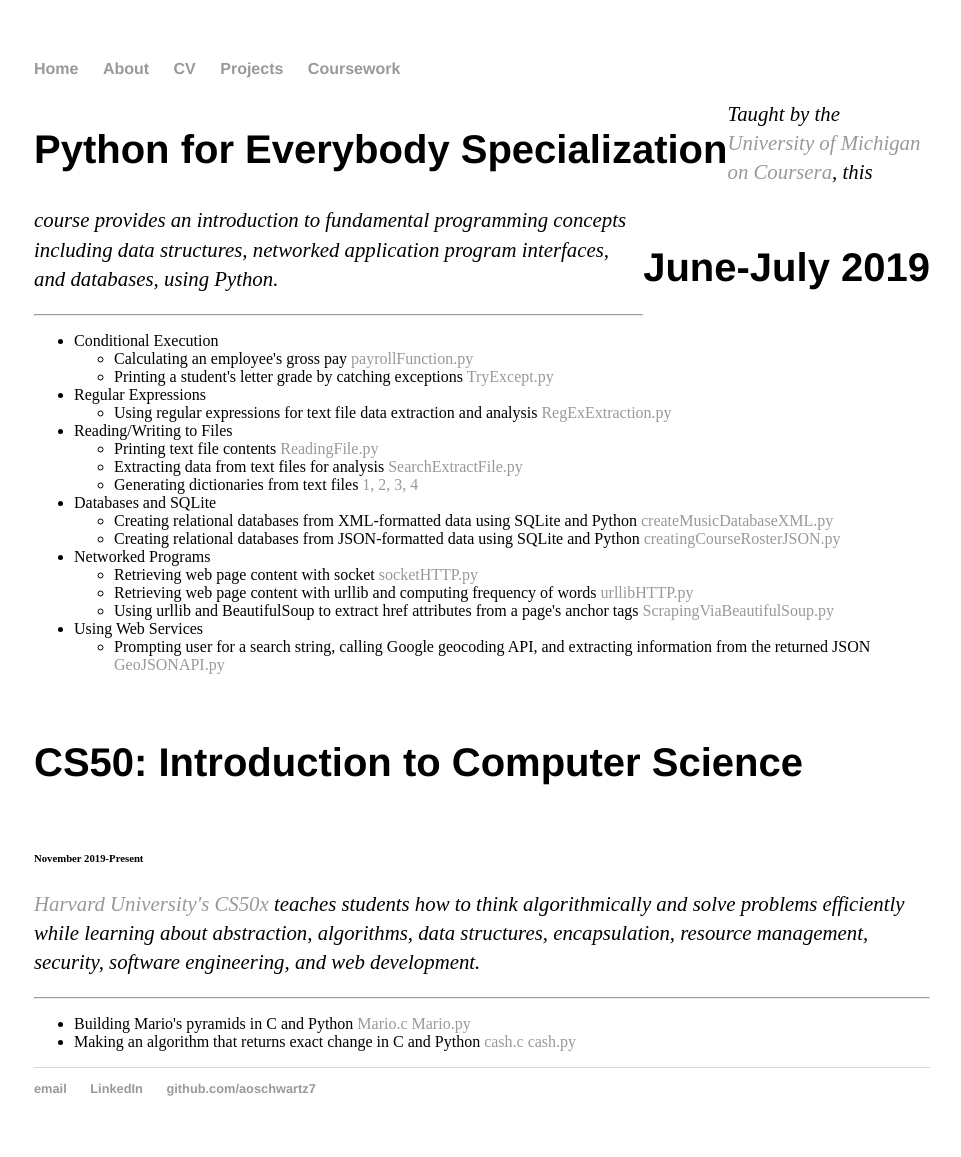
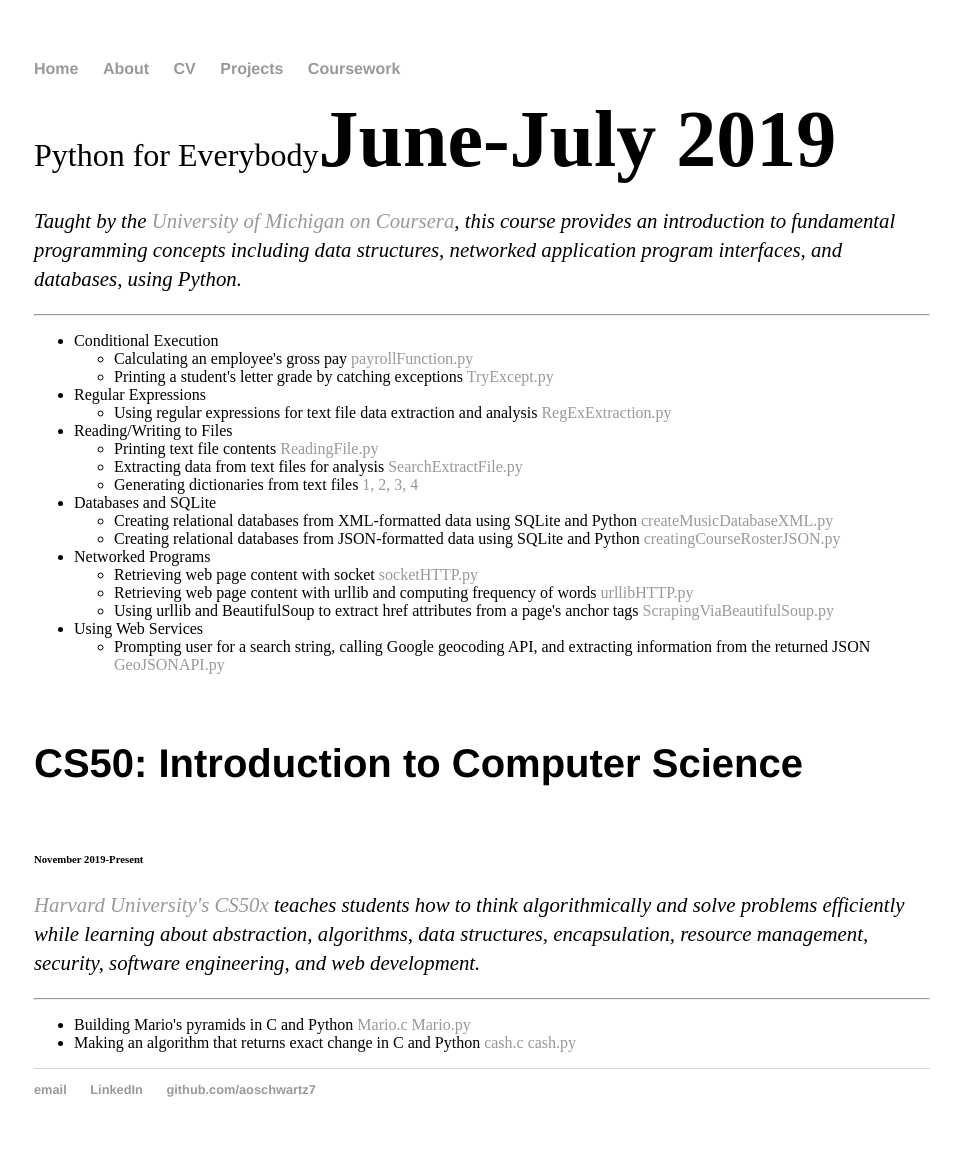
Before and after one commit to aoschwartz7/aoschwartz7.github.io, a Jekyll site: the page built from site/coursework1.html, in a window 1280 px wide. Shown: the whole page, without its empty margins (158-1119 px from the left). Built offline with Jekyll 4.4.1, drawn with Linux system fonts in a browser that asks for light colours.

Commit message:
formatting

```diff
--- a/css/main.css
+++ b/css/main.css
@@ -45,7 +45,8 @@
   font-size: 1em;
   font-family:'Helvetica', 'Arial', 'Sans-Serif';
 }
-
+span { font-size: 2em; }
+span b { font-size: 2.5em; }
 p {
     font-size: 1.3em;
     line-height: 1.4em;
--- a/site/coursework1.html
+++ b/site/coursework1.html
@@ -2,10 +2,7 @@
 layout: default
 title: Alec
 ---
-<div style="clear: both">
-  <h2 style="float: left">Python for Everybody Specialization</h2>
-  <h3 style="float: right">June-July 2019</h3>
-</div>
+<span>Python for Everybody<b>June-July 2019</b></span>
 
 <p><em>Taught by the <a href="https://www.coursera.org/specializations/python">
       University of Michigan on Coursera</a>, this course provides an introduction to
```
